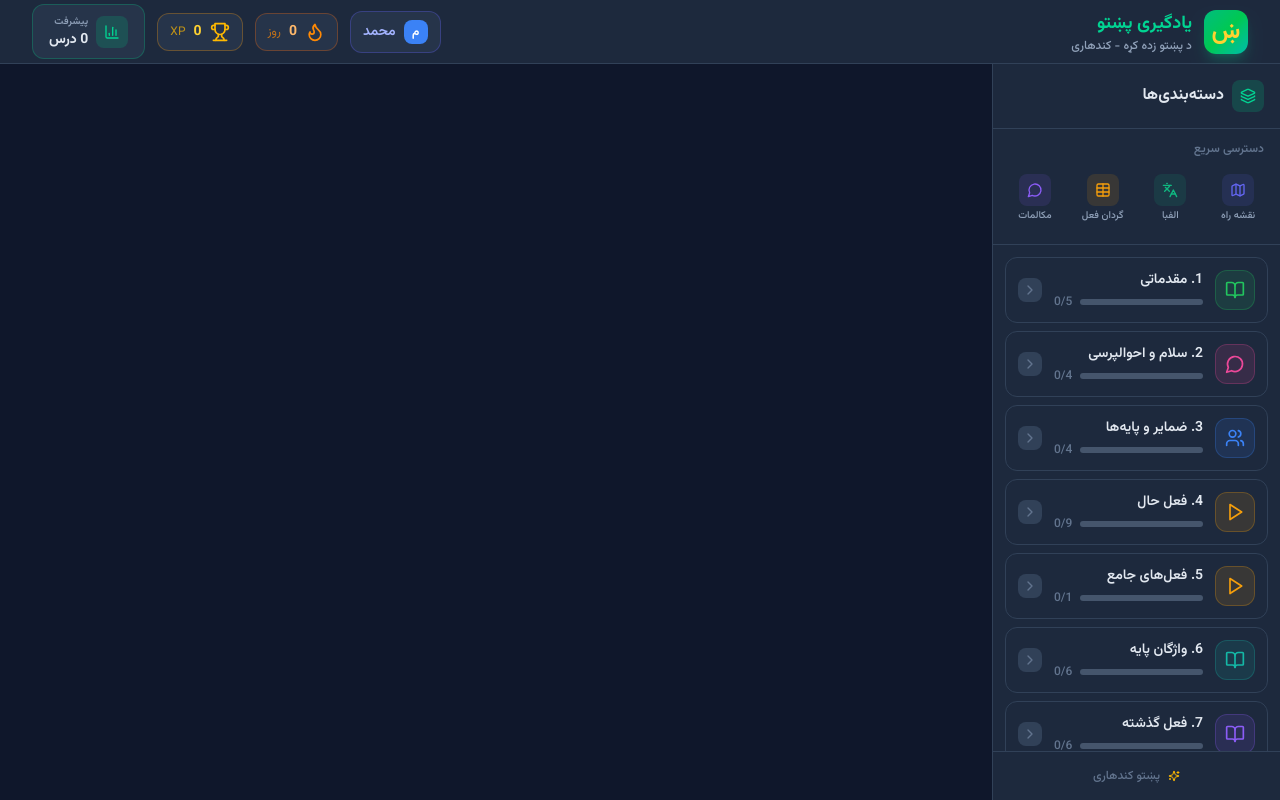
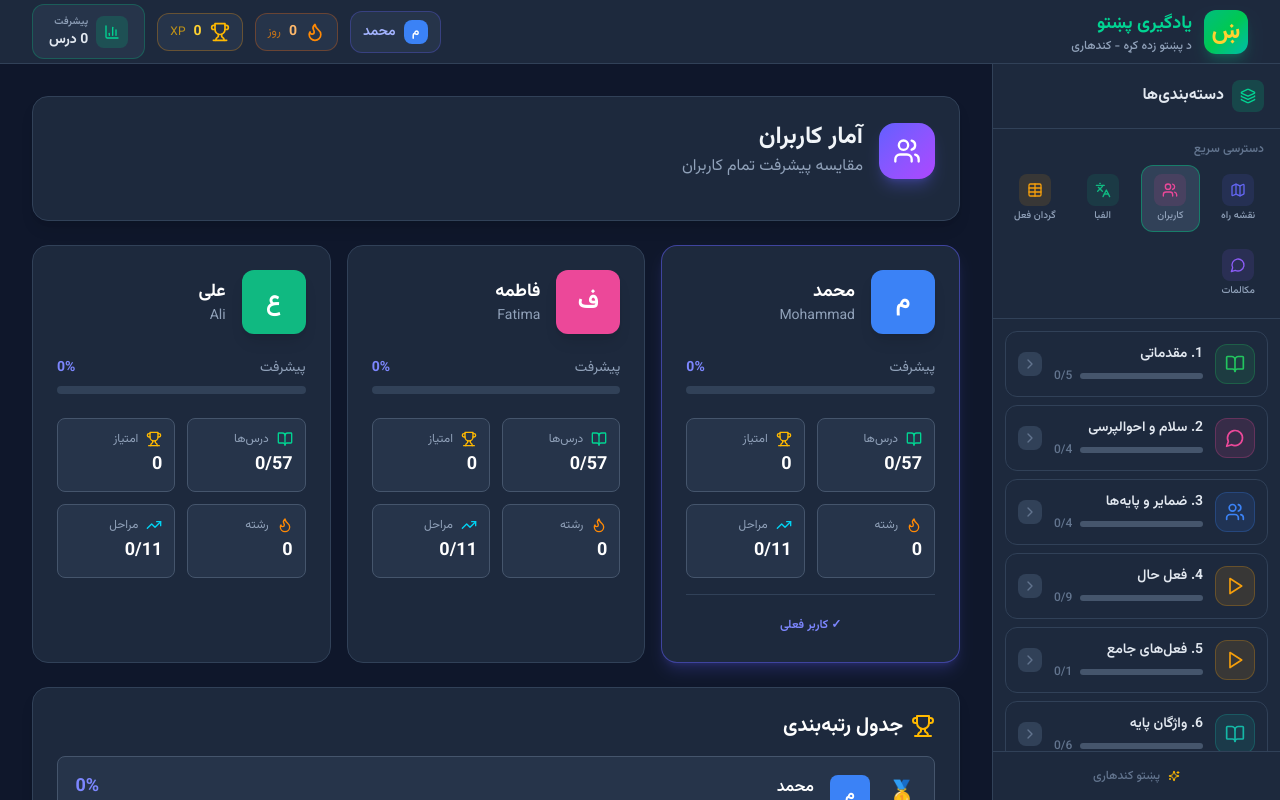
Before and after one commit to Bashir-Danish/pashto-learning, a React (Vite) app: page /users in a window 1280 px wide. Shown: the top 800 px of the page. Built offline with nearby package versions, Linux system fonts and the light colour scheme.

Commit message:
Add user stats page with leaderboard and progress comparison

```diff
--- a/src/App.jsx
+++ b/src/App.jsx
@@ -2,6 +2,7 @@ import { Routes, Route } from 'react-router-dom';
 import { useUser } from './contexts/UserContext';
 import Layout from './components/Layout/Layout';
 import UserSelectionPage from './pages/UserSelectionPage';
+import UserStatsPage from './pages/UserStatsPage';
 import DashboardPage from './pages/DashboardPage';
 import LessonPage from './pages/LessonPage';
 import PracticePage from './pages/PracticePage';
@@ -23,6 +24,7 @@ function App() {
     <Layout>
       <Routes>
         <Route path="/" element={<DashboardPage />} />
+        <Route path="/users" element={<UserStatsPage />} />
         <Route path="/lesson/:lessonId" element={<LessonPage />} />
         <Route path="/practice/:practiceId" element={<PracticePage />} />
         <Route path="/alphabet" element={<AlphabetPage />} />
--- a/src/components/Layout/Sidebar.jsx
+++ b/src/components/Layout/Sidebar.jsx
@@ -16,6 +16,7 @@ const iconMap = {
 // Quick access items
 const quickAccess = [
   { id: 'roadmap', path: '/roadmap', icon: Map, label: 'نقشه راه', labelPs: 'لارښود', color: '#6366f1' },
+  { id: 'users', path: '/users', icon: Users, label: 'کاربران', labelPs: 'کاربران', color: '#ec4899' },
   { id: 'alphabet', path: '/alphabet', icon: Languages, label: 'الفبا', labelPs: 'الفبا', color: '#10b981' },
   { id: 'conjugation', path: '/conjugation', icon: Table, label: 'گردان فعل', labelPs: 'فعلونه', color: '#f59e0b' },
   { id: 'conversations', path: '/conversation', icon: MessageCircle, label: 'مکالمات', labelPs: 'خبرې', color: '#8b5cf6' },
--- /dev/null
+++ b/src/pages/UserStatsPage.jsx
@@ -0,0 +1,229 @@
+import { useUser } from '../contexts/UserContext';
+import { useProgress } from '../contexts/ProgressContext';
+import { Users, TrendingUp, Trophy, Flame, BookOpen } from 'lucide-react';
+import { useState, useEffect } from 'react';
+
+export default function UserStatsPage() {
+  const { users, currentUser, setCurrentUser } = useUser();
+  const { progress } = useProgress();
+  const [allUsersProgress, setAllUsersProgress] = useState({});
+
+  // Load progress for all users
+  useEffect(() => {
+    try {
+      const saved = localStorage.getItem('pashto-learning-progress-multi');
+      if (saved) {
+        setAllUsersProgress(JSON.parse(saved));
+      }
+    } catch {
+      setAllUsersProgress({});
+    }
+  }, []);
+
+  const getUserProgress = (userId) => {
+    return allUsersProgress[userId] || {
+      completedLessons: [],
+      completedPractices: [],
+      completedPhases: [],
+      currentStreak: 0,
+      totalXP: 0,
+      lastStudyDate: null,
+    };
+  };
+
+  const getTotalLessons = () => 57; // Total lessons in the app
+
+  const getUserStats = (userId) => {
+    const userProgress = getUserProgress(userId);
+    const completedCount = userProgress.completedLessons?.length || 0;
+    const totalLessons = getTotalLessons();
+    const percentage = Math.round((completedCount / totalLessons) * 100);
+
+    return {
+      completedLessons: completedCount,
+      totalLessons,
+      percentage,
+      xp: userProgress.totalXP || 0,
+      streak: userProgress.currentStreak || 0,
+      phases: userProgress.completedPhases?.length || 0,
+    };
+  };
+
+  // Sort users by progress
+  const sortedUsers = [...users].sort((a, b) => {
+    const statsA = getUserStats(a.id);
+    const statsB = getUserStats(b.id);
+    return statsB.percentage - statsA.percentage;
+  });
+
+  return (
+    <div className="max-w-6xl mx-auto space-y-6">
+      {/* Header */}
+      <div className="bg-slate-800 rounded-2xl p-6 shadow-lg border border-slate-700">
+        <div className="flex items-center gap-4 mb-4">
+          <div className="w-14 h-14 bg-gradient-to-br from-indigo-500 to-purple-500 rounded-2xl flex items-center justify-center shadow-lg shadow-indigo-500/30">
+            <Users className="w-7 h-7 text-white" />
+          </div>
+          <div>
+            <h1 className="text-2xl font-bold text-slate-100">آمار کاربران</h1>
+            <p className="text-slate-400">مقایسه پیشرفت تمام کاربران</p>
+          </div>
+        </div>
+      </div>
+
+      {/* Users Grid */}
+      <div className="grid grid-cols-1 md:grid-cols-2 lg:grid-cols-3 gap-4">
+        {sortedUsers.map((user, index) => {
+          const stats = getUserStats(user.id);
+          const isCurrentUser = currentUser === user.id;
+
+          return (
+            <div
+              key={user.id}
+              className={`rounded-2xl p-6 border transition-all cursor-pointer ${
+                isCurrentUser
+                  ? 'bg-slate-800 border-indigo-500/50 shadow-lg shadow-indigo-500/20'
+                  : 'bg-slate-800 border-slate-700 hover:border-slate-600'
+              }`}
+              onClick={() => setCurrentUser(user.id)}
+            >
+              {/* Rank Badge */}
+              {index === 0 && (
+                <div className="absolute top-4 right-4 bg-amber-500/20 border border-amber-500/50 rounded-lg px-3 py-1 flex items-center gap-2">
+                  <Trophy className="w-4 h-4 text-amber-400" />
+                  <span className="text-xs font-bold text-amber-300">رتبه ۱</span>
+                </div>
+              )}
+
+              {/* User Header */}
+              <div className="flex items-center gap-4 mb-6">
+                <div
+                  className="w-16 h-16 rounded-xl flex items-center justify-center text-white text-2xl font-bold shadow-lg"
+                  style={{ backgroundColor: user.color }}
+                >
+                  {user.name.charAt(0)}
+                </div>
+                <div className="flex-1">
+                  <h3 className="text-lg font-bold text-white">{user.name}</h3>
+                  <p className="text-sm text-slate-400">{user.nameEn}</p>
+                </div>
+              </div>
+
+              {/* Progress Bar */}
+              <div className="mb-6">
+                <div className="flex justify-between text-sm mb-2">
+                  <span className="text-slate-400">پیشرفت</span>
+                  <span className="text-indigo-400 font-bold">{stats.percentage}%</span>
+                </div>
+                <div className="h-2 bg-slate-700 rounded-full overflow-hidden">
+                  <div
+                    className="h-full bg-gradient-to-r from-indigo-500 to-purple-500 transition-all duration-500"
+                    style={{ width: `${stats.percentage}%` }}
+                  />
+                </div>
+              </div>
+
+              {/* Stats Grid */}
+              <div className="grid grid-cols-2 gap-3">
+                {/* Lessons */}
+                <div className="bg-slate-700/50 rounded-lg p-3 border border-slate-600">
+                  <div className="flex items-center gap-2 mb-1">
+                    <BookOpen className="w-4 h-4 text-emerald-400" />
+                    <span className="text-xs text-slate-400">درس‌ها</span>
+                  </div>
+                  <p className="text-lg font-bold text-white">
+                    {stats.completedLessons}/{stats.totalLessons}
+                  </p>
+                </div>
+
+                {/* XP */}
+                <div className="bg-slate-700/50 rounded-lg p-3 border border-slate-600">
+                  <div className="flex items-center gap-2 mb-1">
+                    <Trophy className="w-4 h-4 text-amber-400" />
+                    <span className="text-xs text-slate-400">امتیاز</span>
+                  </div>
+                  <p className="text-lg font-bold text-white">{stats.xp}</p>
+                </div>
+
+                {/* Streak */}
+                <div className="bg-slate-700/50 rounded-lg p-3 border border-slate-600">
+                  <div className="flex items-center gap-2 mb-1">
+                    <Flame className="w-4 h-4 text-orange-400" />
+                    <span className="text-xs text-slate-400">رشته</span>
+                  </div>
+                  <p className="text-lg font-bold text-white">{stats.streak}</p>
+                </div>
+
+                {/* Phases */}
+                <div className="bg-slate-700/50 rounded-lg p-3 border border-slate-600">
+                  <div className="flex items-center gap-2 mb-1">
+                    <TrendingUp className="w-4 h-4 text-cyan-400" />
+                    <span className="text-xs text-slate-400">مراحل</span>
+                  </div>
+                  <p className="text-lg font-bold text-white">{stats.phases}/11</p>
+                </div>
+              </div>
+
+              {/* Current User Badge */}
+              {isCurrentUser && (
+                <div className="mt-4 pt-4 border-t border-slate-700">
+                  <div className="text-center">
+                    <span className="text-xs font-semibold text-indigo-400">
+                      ✓ کاربر فعلی
+                    </span>
+                  </div>
+                </div>
+              )}
+            </div>
+          );
+        })}
+      </div>
+
+      {/* Leaderboard */}
+      <div className="bg-slate-800 rounded-2xl p-6 shadow-lg border border-slate-700">
+        <h2 className="text-xl font-bold text-white mb-4 flex items-center gap-2">
+          <Trophy className="w-6 h-6 text-amber-400" />
+          جدول رتبه‌بندی
+        </h2>
+
+        <div className="space-y-2">
+          {sortedUsers.map((user, index) => {
+            const stats = getUserStats(user.id);
+            const medals = ['🥇', '🥈', '🥉'];
+
+            return (
+              <div
+                key={user.id}
+                className="flex items-center gap-4 p-4 bg-slate-700/50 rounded-lg border border-slate-600 hover:border-slate-500 transition-all"
+              >
+                {/* Rank */}
+                <div className="text-2xl font-bold w-8 text-center">
+                  {index < 3 ? medals[index] : `${index + 1}.`}
+                </div>
+
+                {/* User Info */}
+                <div
+                  className="w-10 h-10 rounded-lg flex items-center justify-center text-white font-bold"
+                  style={{ backgroundColor: user.color }}
+                >
+                  {user.name.charAt(0)}
+                </div>
+
+                <div className="flex-1">
+                  <p className="font-semibold text-white">{user.name}</p>
+                  <p className="text-xs text-slate-400">{stats.completedLessons} درس تکمیل شده</p>
+                </div>
+
+                {/* Progress */}
+                <div className="text-right">
+                  <p className="text-lg font-bold text-indigo-400">{stats.percentage}%</p>
+                  <p className="text-xs text-slate-400">{stats.xp} XP</p>
+                </div>
+              </div>
+            );
+          })}
+        </div>
+      </div>
+    </div>
+  );
+}
```
